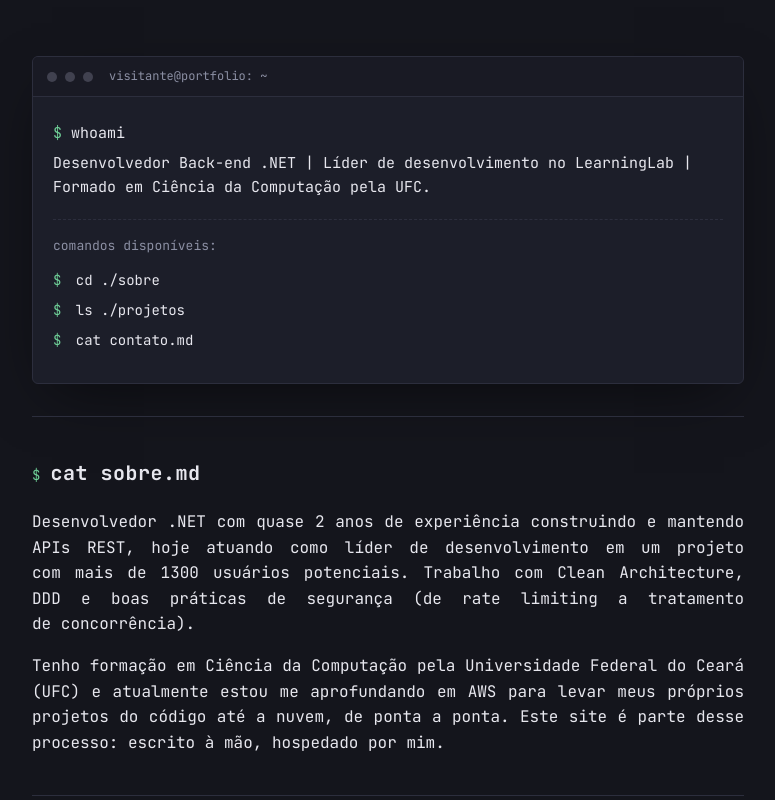
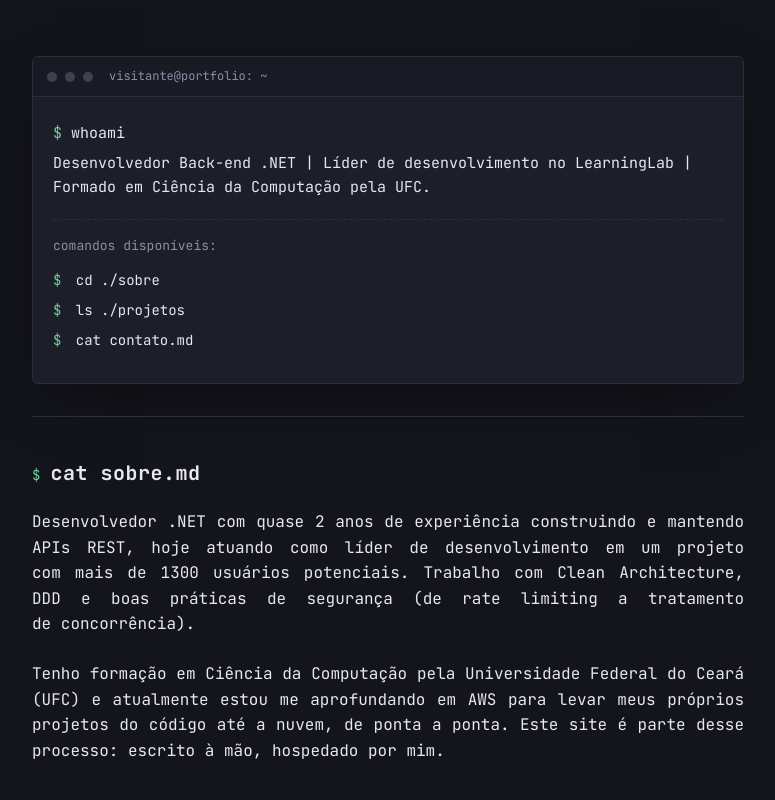
Before and after one commit to Pedro-Lucas-OKB/meu-portfolio, a React (Vite) app in the folder site/: page / in a window 1280 px wide. Shown: the top 800 px of the page, without its empty margins (252-1027 px from the left). Built offline with nearby package versions, Linux system fonts and the light colour scheme.

Commit message:
style: aumenta separação entre os parágrafos da seção sobre

```diff
--- a/site/src/components/About/About.module.css
+++ b/site/src/components/About/About.module.css
@@ -29,5 +29,5 @@
 }
 
 .body + .body {
-  margin-top: 16px;
+  margin-top: 24px;
 }
```
